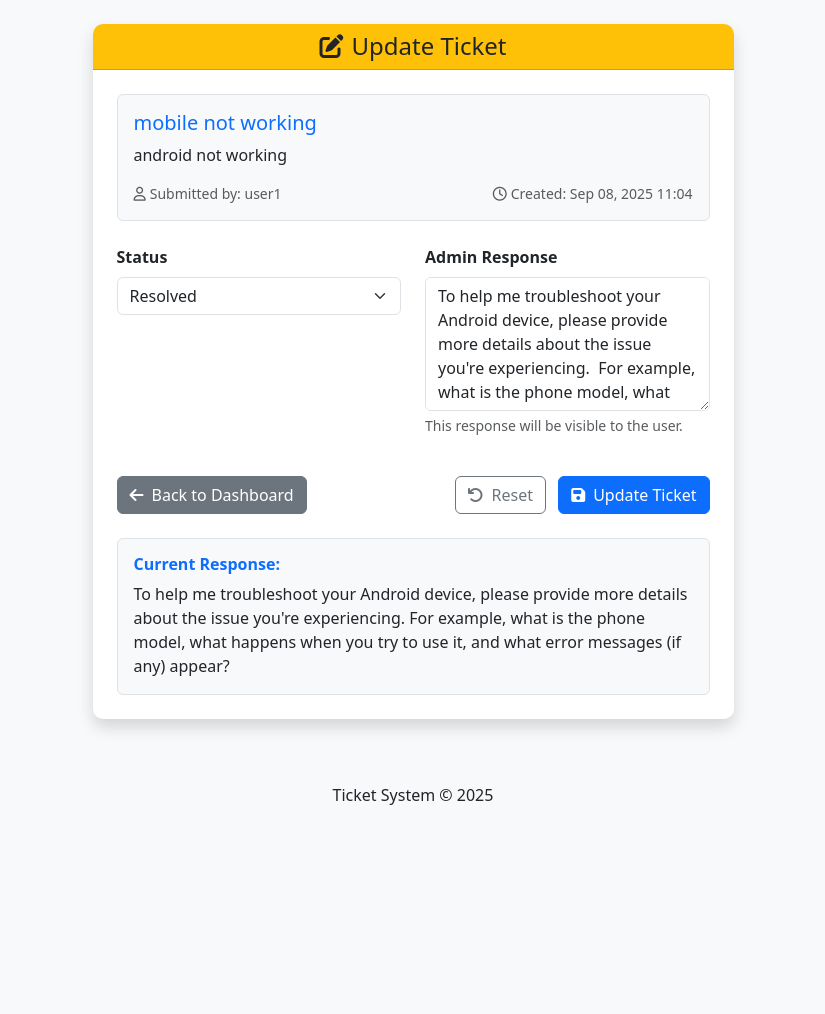
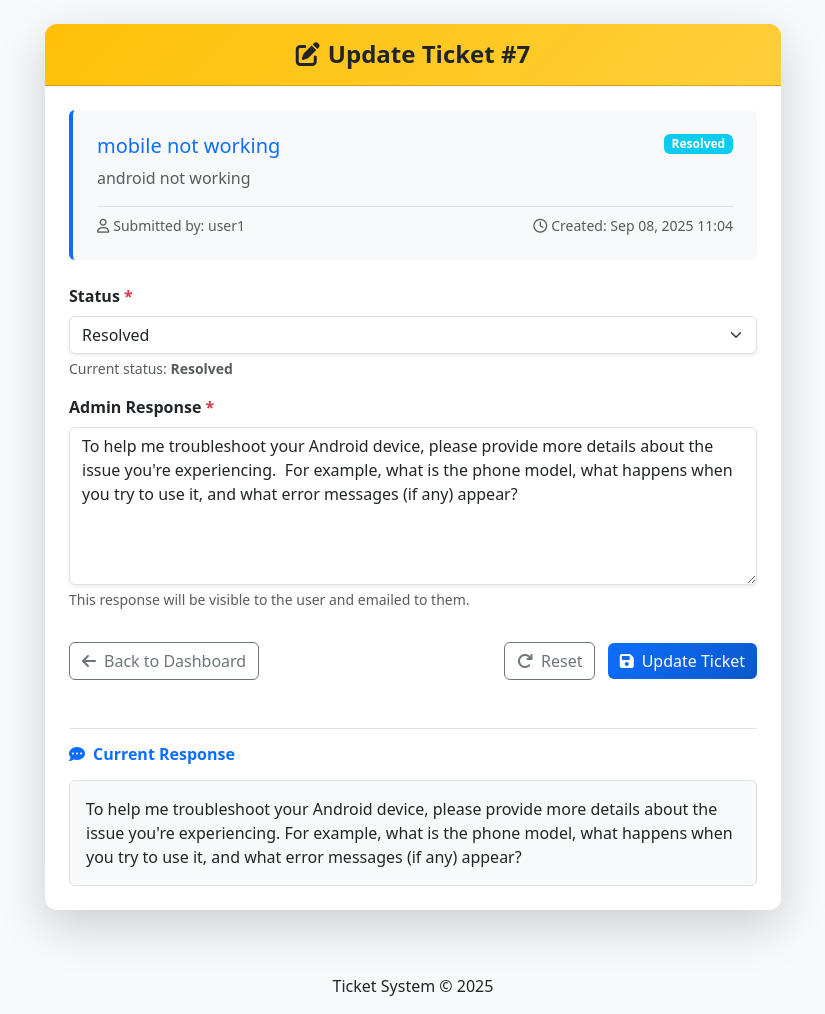
Before and after one commit to rooo1/ai_support_sys, a Django app: page /update/7/ in a window 1280 px wide. Shown: the part 56-1070 px from the top of the page, without its empty margins (227-1052 px from the left). Before the commit the page ends 861 px from the top, so only its background shows below. Run offline with Django 5.2, Linux system fonts and the light colour scheme; a user stored in the database is signed in; data comes from the database, SQL or seed files in the repository; both versions use the stored data as it was after the commit.

Commit message:
update ui

```diff
--- a/templates/update_ticket.html
+++ b/templates/update_ticket.html
@@ -3,16 +3,22 @@
 
 {% block content %}
 <div class="row justify-content-center">
-    <div class="col-md-8 col-lg-7">
-        <div class="card shadow">
-            <div class="card-header bg-warning text-dark text-center">
-                <h4 class="card-title mb-0"><i class="fas fa-edit me-2"></i>Update Ticket</h4>
+    <div class="col-md-10 col-lg-8">
+        <div class="card shadow-lg">
+            <div class="card-header bg-gradient-warning text-dark text-center py-3">
+                <h4 class="card-title mb-0 fw-bold"><i class="fas fa-edit me-2"></i>Update Ticket #{{ ticket.id }}</h4>
             </div>
             <div class="card-body p-4">
-                <div class="mb-4 p-3 border rounded bg-light">
-                    <h5 class="card-title text-primary">{{ ticket.title }}</h5>
-                    <p class="card-text">{{ ticket.description }}</p>
-                    <div class="d-flex justify-content-between mt-3">
+                <!-- Ticket Preview Card -->
+                <div class="mb-4 p-4 border-start border-4 border-primary rounded bg-light-subtle">
+                    <div class="d-flex justify-content-between align-items-start mb-2">
+                        <h5 class="card-title text-primary mb-0">{{ ticket.title }}</h5>
+                        <span class="badge {% if ticket.status == 'open' %}bg-success{% elif ticket.status == 'in_progress' %}bg-warning{% else %}bg-info{% endif %}">
+                            {{ ticket.status|title }}
+                        </span>
+                    </div>
+                    <p class="card-text text-muted">{{ ticket.description }}</p>
+                    <div class="d-flex justify-content-between mt-3 pt-2 border-top">
                         <small class="text-muted">
                             <i class="far fa-user me-1"></i>Submitted by: {{ ticket.user.username }}
                         </small>
@@ -22,49 +28,69 @@
                     </div>
                 </div>
 
+                <!-- Update Form -->
                 <form method="post">
                     {% csrf_token %}
 
                     <div class="row">
-                        <div class="col-md-6">
+                        <div class="col-md">
                             <div class="mb-3">
-                                <label for="status" class="form-label fw-bold">Status</label>
-                                <select name="status" id="status" class="form-select">
+                                <label for="status" class="form-label fw-semibold">Status <span class="text-danger">*</span></label>
+                                <select name="status" id="status" class="form-select shadow-sm">
                                     <option value="open" {% if ticket.status == "open" %}selected{% endif %}>Open</option>
                                     <option value="in_progress" {% if ticket.status == "in_progress" %}selected{% endif %}>In Progress</option>
                                     <option value="resolved" {% if ticket.status == "resolved" %}selected{% endif %}>Resolved</option>
                                 </select>
+                                <div class="form-text">Current status: <span class="fw-semibold">{{ ticket.status|title }}</span></div>
                             </div>
                         </div>
-                        <div class="col-md-6">
+                        <!-- <div class="col-md-6">
                             <div class="mb-3">
-                                <label for="response" class="form-label fw-bold">Admin Response</label>
-                                <textarea name="response" id="response" class="form-control" rows="5"
-                                          placeholder="Enter your response to the user here...">{% if ticket.response %}{{ ticket.response }}{% endif %}</textarea>
-                                <div class="form-text">This response will be visible to the user.</div>
+                                <label for="priority" class="form-label fw-semibold">Priority</label>
+                                <select name="priority" id="priority" class="form-select shadow-sm">
+                                    <option value="low" {% if ticket.priority == "low" %}selected{% endif %}>Low</option>
+                                    <option value="medium" {% if ticket.priority == "medium" %}selected{% endif %}>Medium</option>
+                                    <option value="high" {% if ticket.priority == "high" %}selected{% endif %}>High</option>
+                                    <option value="urgent" {% if ticket.priority == "urgent" %}selected{% endif %}>Urgent</option>
+                                </select>
                             </div>
-                        </div>
+                        </div> -->
                     </div>
 
-                    <div class="d-flex justify-content-between mt-4">
-                        <a href="{% url 'home' %}" class="btn btn-secondary">
+                    <div class="mb-4">
+                        <label for="response" class="form-label fw-semibold">Admin Response <span class="text-danger">*</span></label>
+                        <textarea name="response" id="response" class="form-control shadow-sm" rows="6"
+                                  placeholder="Enter your detailed response to the user here...">{% if ticket.response %}{{ ticket.response }}{% endif %}</textarea>
+                        <div class="form-text">This response will be visible to the user and emailed to them.</div>
+                    </div>
+
+                    <div class="d-flex justify-content-between mt-4 pt-2">
+                        <a href="{% url 'home' %}" class="btn btn-outline-secondary">
                             <i class="fas fa-arrow-left me-2"></i>Back to Dashboard
                         </a>
                         <div>
                             <button type="reset" class="btn btn-outline-secondary me-2">
-                                <i class="fas fa-undo me-2"></i>Reset
+                                <i class="fas fa-redo me-2"></i>Reset
                             </button>
-                            <button type="submit" class="btn btn-primary">
+                            <button type="submit" class="btn btn-primary gradient-btn">
                                 <i class="fas fa-save me-2"></i>Update Ticket
                             </button>
                         </div>
                     </div>
                 </form>
 
+                <!-- Current Response Section -->
                 {% if ticket.response %}
-                <div class="mt-4 p-3 border rounded bg-light">
-                    <h6 class="fw-bold text-primary">Current Response:</h6>
-                    <p class="mb-0">{{ ticket.response }}</p>
+                <div class="mt-5 pt-3 border-top">
+                    <h6 class="fw-bold text-primary mb-3"><i class="fas fa-comment-dots me-2"></i>Current Response</h6>
+                    <div class="p-3 border rounded bg-light">
+                        <p class="mb-0">{{ ticket.response }}</p>
+                        {% if ticket.updated_at %}
+                        <div class="text-end mt-2">
+                            <small class="text-muted">Last updated: {{ ticket.updated_at|date:"M d, Y H:i" }}</small>
+                        </div>
+                        {% endif %}
+                    </div>
                 </div>
                 {% endif %}
             </div>
@@ -75,20 +101,44 @@
 <style>
     .card {
         border: none;
-        border-radius: 10px;
+        border-radius: 12px;
     }
 
     .card-header {
-        border-radius: 10px 10px 0 0 !important;
+        border-radius: 12px 12px 0 0 !important;
+    }
+
+    .bg-gradient-warning {
+        background: linear-gradient(135deg, #ffc107 0%, #ffce3a 100%);
     }
 
     textarea.form-control {
-        min-height: 120px;
+        min-height: 150px;
         resize: vertical;
     }
 
-    .bg-light {
+    .bg-light-subtle {
         background-color: #f8f9fa !important;
+    }
+
+    .gradient-btn {
+        background: linear-gradient(135deg, #0d6efd 0%, #0a58ca 100%);
+        border: none;
+        transition: all 0.3s ease;
+    }
+
+    .gradient-btn:hover {
+        background: linear-gradient(135deg, #0a58ca 0%, #084298 100%);
+        transform: translateY(-2px);
+        box-shadow: 0 4px 8px rgba(0,0,0,0.15);
+    }
+
+    .shadow-sm {
+        box-shadow: 0 0.125rem 0.25rem rgba(0, 0, 0, 0.075) !important;
+    }
+
+    .border-primary {
+        border-color: #0d6efd !important;
     }
 </style>
 {% endblock %}
```
Also changed, not shown: db.sqlite3.
